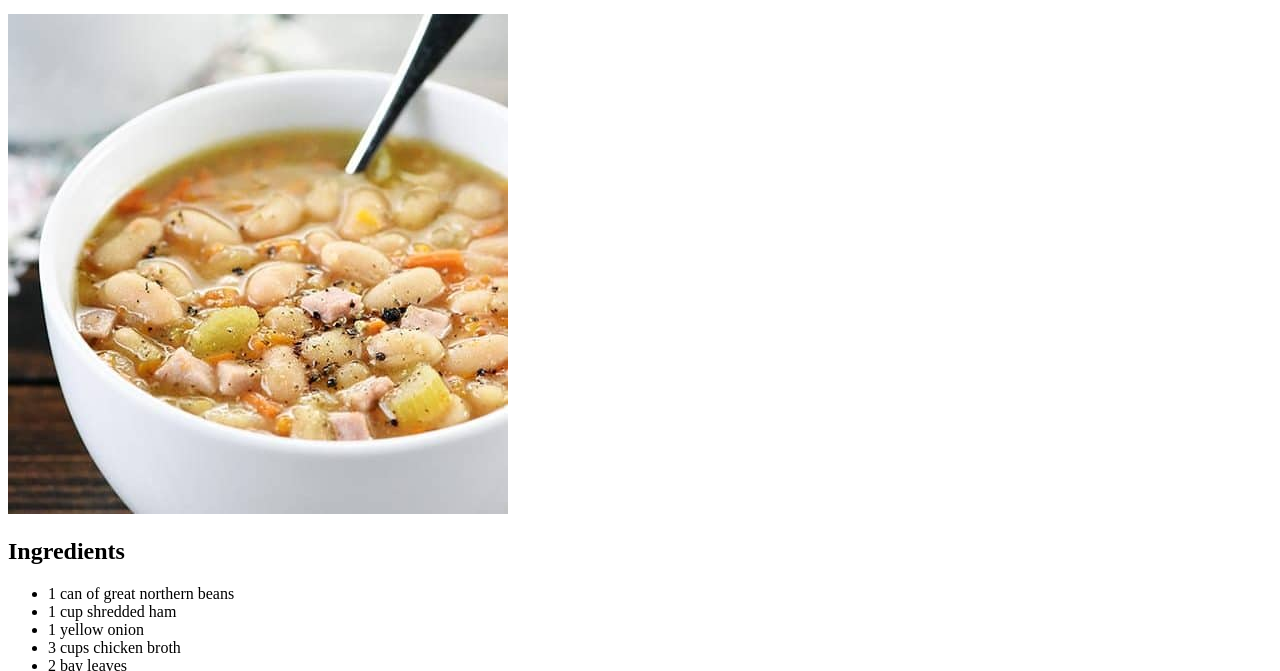
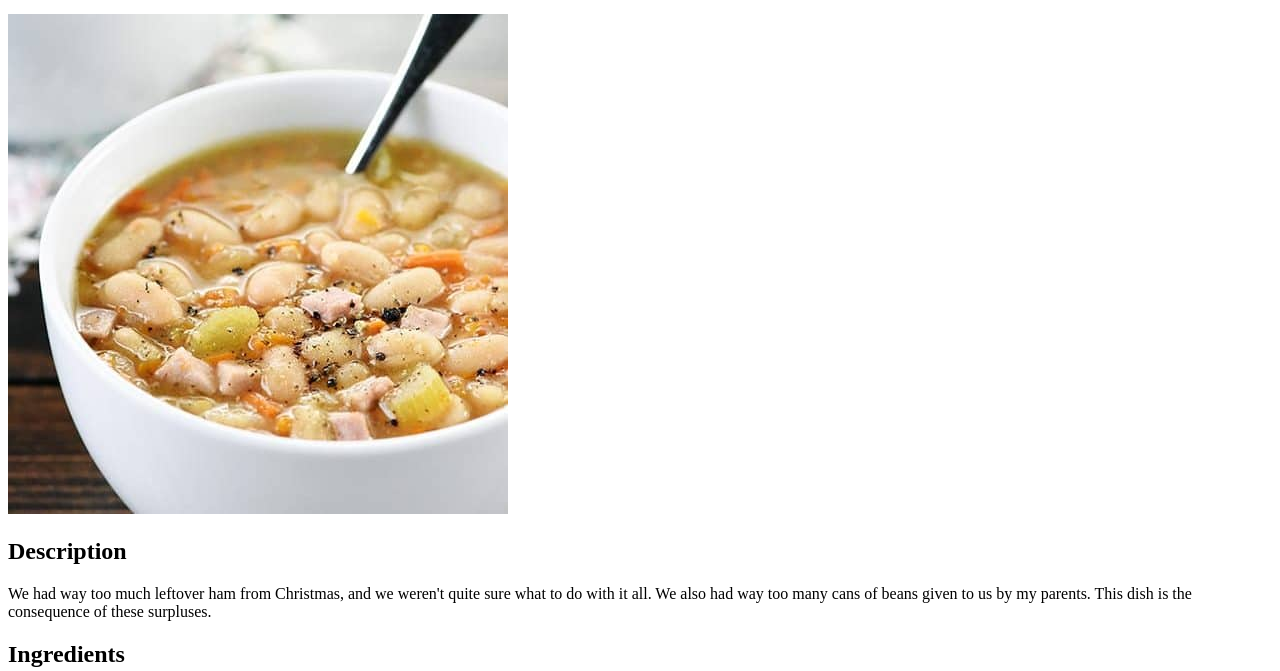
Before and after one commit to sbyoungblood/odin-recipes, a plain HTML site: page recipes/beansoup.html in a window 1280 px wide. Shown: the part 100-771 px from the top of the page. Drawn offline with Linux system fonts and the light colour scheme.

Commit message:
Add a h2 description to beansoup.html

```diff
--- a/recipes/beansoup.html
+++ b/recipes/beansoup.html
@@ -10,6 +10,8 @@
             <li><a href="../index.html">Home</a></li>
         </ul>
         <img src="../img/beansoup.jpg" alt="Hot and steam ham and bean soup">
+    <h2>Description</h2>
+        <p>We had way too much leftover ham from Christmas, and we weren't quite sure what to do with it all. We also had way too many cans of beans given to us by my parents. This dish is the consequence of these surpluses.</p>
     <h2>Ingredients</h2>
         <ul>
             <li>1 can of great northern beans</li>
```
